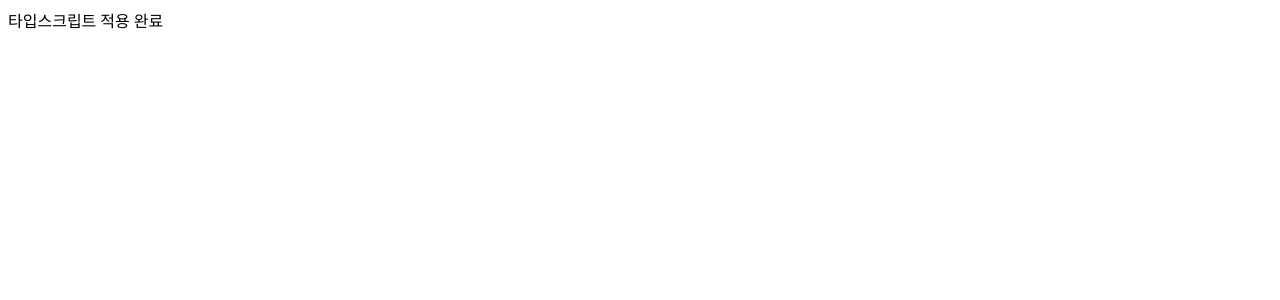
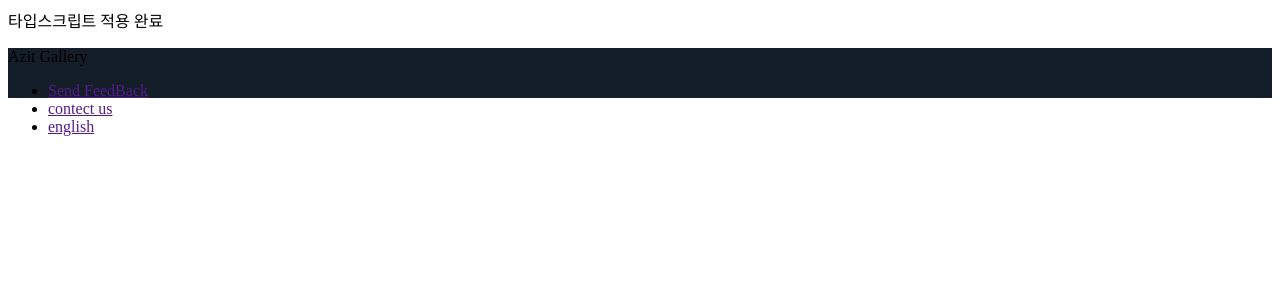
Before and after one commit to hyejjun/Gyungil_renewal_Team, a Next.js app in the folder front/client/: page / in a window 1280 px wide. Shown: the top 300 px of the page. Built offline with nearby package versions, Linux system fonts and the light colour scheme.

Commit message:
to merge

```diff
--- a/front/client/pages/components/common/Footer.tsx
+++ b/front/client/pages/components/common/Footer.tsx
@@ -1,11 +1,27 @@
-import Styled from 'styled-components'
+import Link from 'next/link';
+import Styled from 'styled-components';
 
 const Footer = () => {
     return(
-        <div>
-            footer
-        </div>
+        <FooterWrapper>
+            <div>
+                <p>Azit Gallery</p>
+                <ul>
+                    <li><Link href=""><a>Send FeedBack</a></Link></li>
+                    <li><Link href=""><a>contect us</a></Link></li>
+                    <li><Link href=""><a>english</a></Link></li>
+                </ul>
+            </div>
+            <div></div>
+        </FooterWrapper>
     )
 }
 
 export default Footer
+
+const FooterWrapper = Styled.div`
+    width:100%;
+    height:50px;
+    background-color:#141e28;
+    box-sizing:border-box;
+`
--- a/front/client/pages/index.tsx
+++ b/front/client/pages/index.tsx
@@ -1,5 +1,6 @@
 import React, { useState } from "react";
 import Head from "next/head";
+import Footer from "./components/common/Footer.tsx"
 
 export default function Home() {
   const [text, setText] = useState<string>("자바스크립트");
@@ -14,6 +15,7 @@ export default function Home() {
       <div>
         <span>{text} 적용 완료</span>
       </div>
+      <Footer/>
     </div>
   );
 }
```
Also changed, not shown: 1 other file (tests, documents, lock files or other folders).
